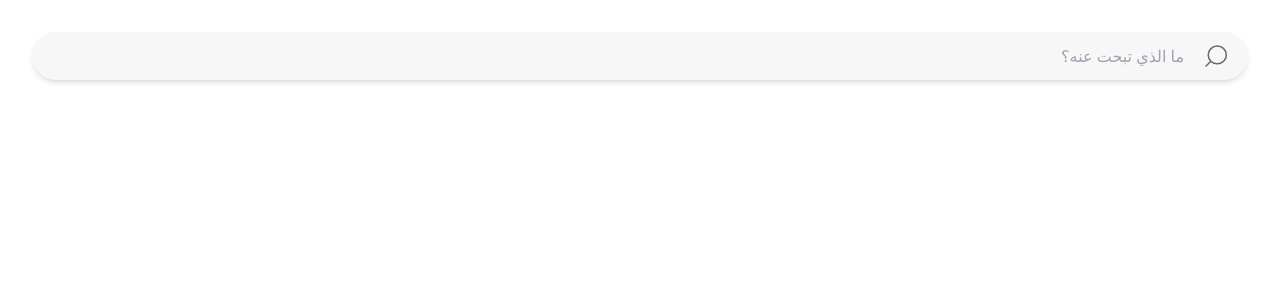
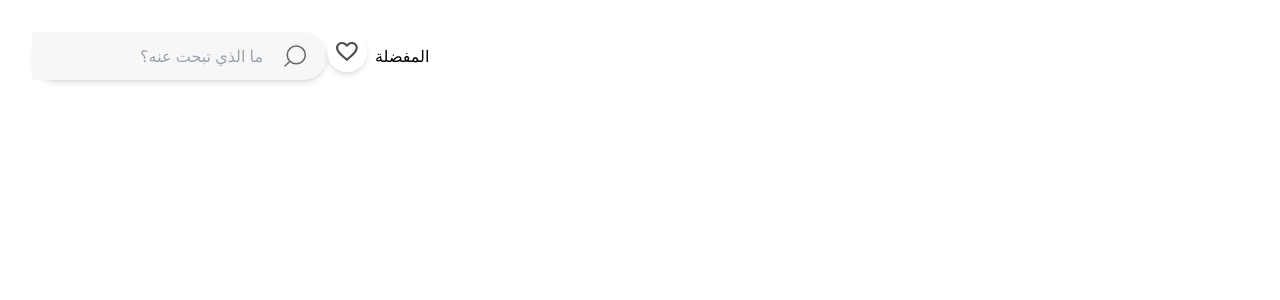
Before and after one commit to KareemBasher/eshfeeny-frontend, a React (Vite) app: page /favorites in a window 1280 px wide. Shown: the top 300 px of the page. Built offline with nearby package versions, Linux system fonts and the light colour scheme.

Commit message:
RoundButton prototype

```diff
--- /dev/null
+++ b/src/components/common/RoundButton.jsx
@@ -0,0 +1,15 @@
+import React from 'react'
+import Heart from '../../assets/common/HeartDark.svg'
+
+const RoundButton = ({Icon, Text}) => {
+  return (
+    <div className='flex'>
+        <div className='flex justify-center rounded-full shadow-md w-10 h-10'>
+            <img className='h-5 self-center' src={Heart}/>
+        </div>
+        <p className='self-center px-2' dir='rtl'>المفضلة</p>
+    </div>
+  )
+}
+
+export default RoundButton
--- a/src/components/pages/Favourites.jsx
+++ b/src/components/pages/Favourites.jsx
@@ -1,5 +1,6 @@
 import React, { useState } from 'react'
 import SearchBar from '../common/SearchBar'
+import RoundButton from '../common/RoundButton'
 
 const Favourites = () => {
     const [query, setQuery] = useState('')
@@ -8,7 +9,10 @@ const Favourites = () => {
     }
 
   return (
-    <SearchBar onGetData={searchResult} />
+    <div className='flex'>
+        <SearchBar onGetData={searchResult} />
+        <RoundButton />
+    </div>
   )
 }
 
```
Also changed, not shown: src/assets/common/HeartDark.svg (added), src/assets/common/HeartLight.svg (added).
